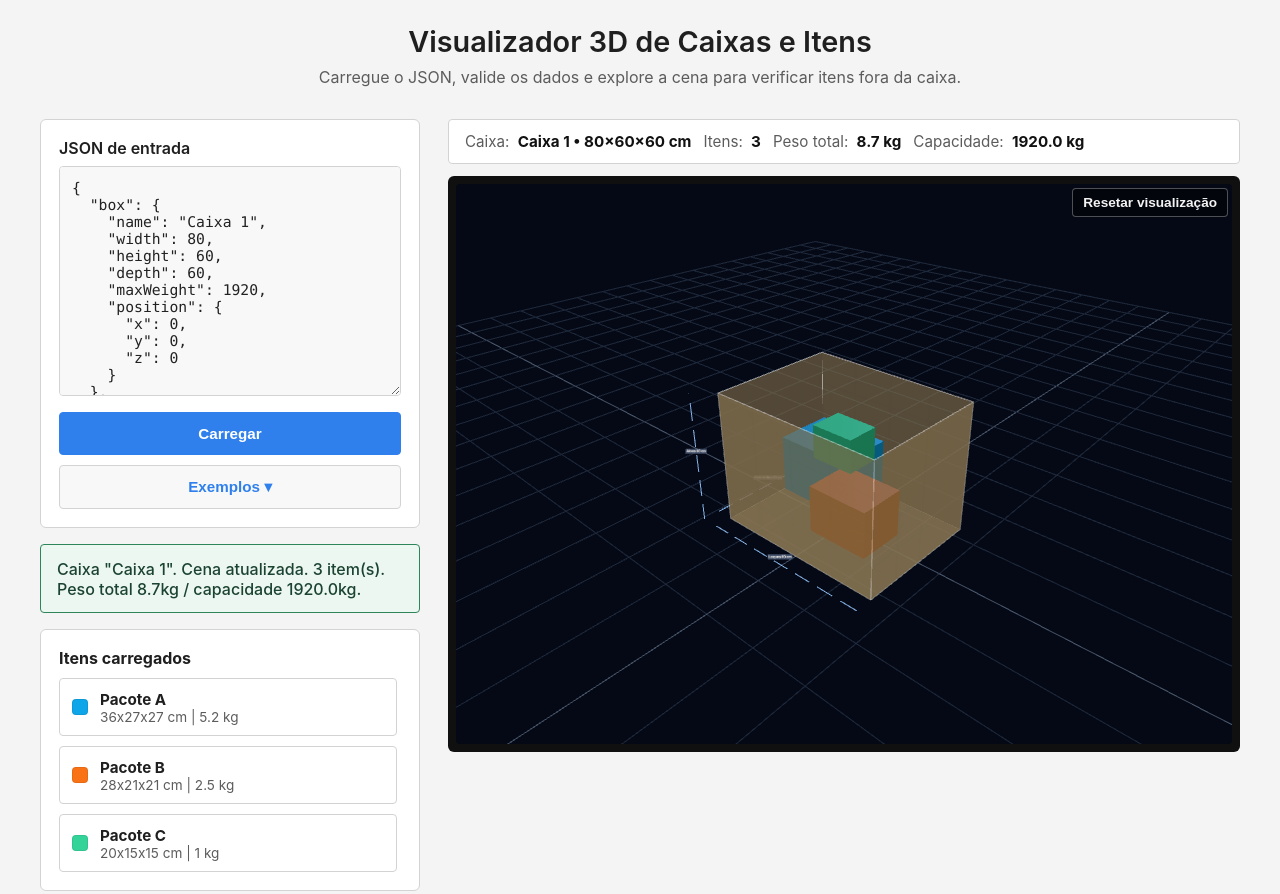
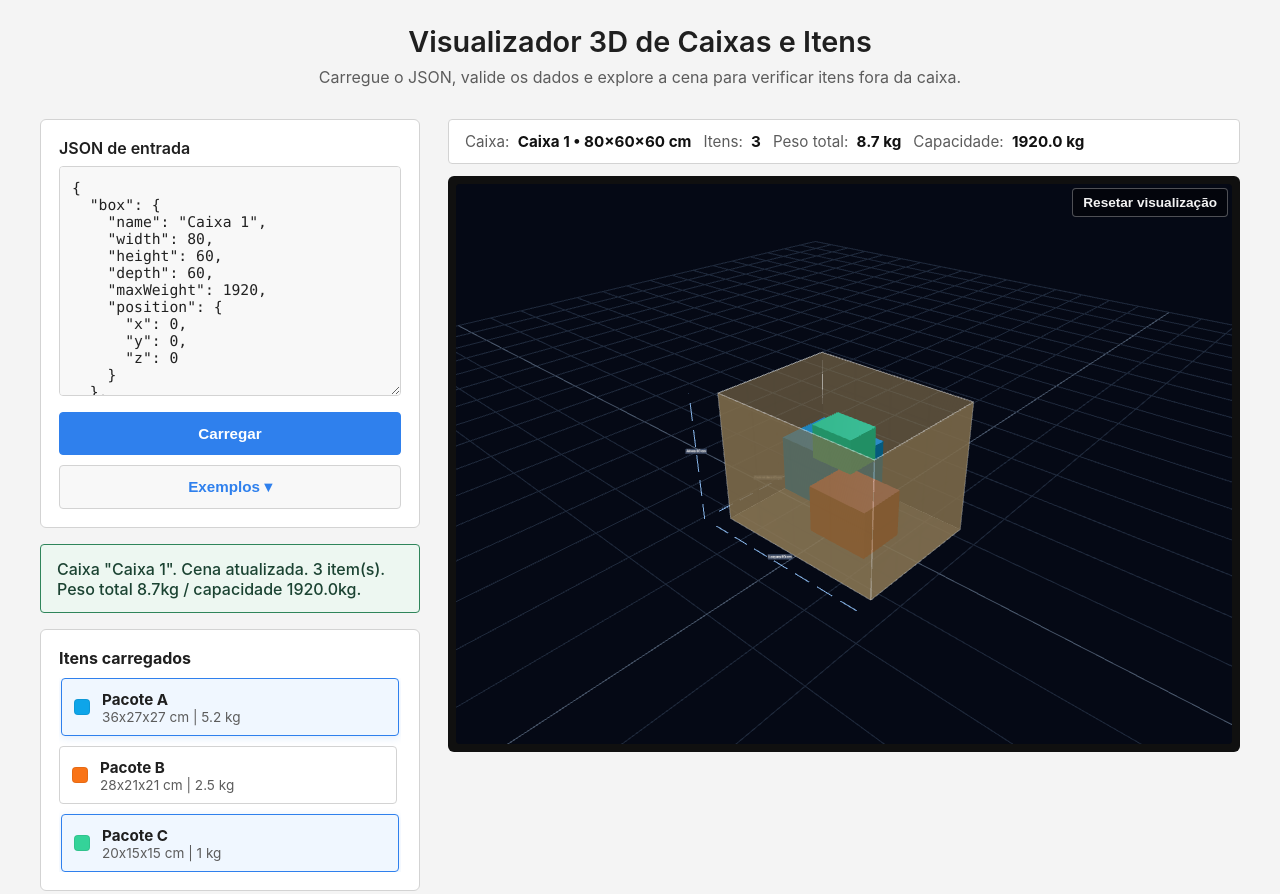
Before and after one commit to willianszwy/packviz3D, a plain HTML site: page index.html in a window 1280 px wide. Shown: the top 894 px of the page. Drawn offline with nearby package versions, Linux system fonts and the light colour scheme; animation ran at ten frames a second.

Commit message:
feat: Add item interactivity with hover and click detection

```diff
--- a/app.js
+++ b/app.js
@@ -86,6 +86,13 @@ scene.add(gridHelper);
 
 const cleanupCallbacks = [];
 
+// Raycaster for item interaction
+const raycaster = new THREE.Raycaster();
+const mouse = new THREE.Vector2();
+let hoveredItem = null;
+let selectedItem = null;
+let itemMeshes = [];
+
 populateExampleMenu();
 
 const loadedFromQuery = loadPayloadFromQuery();
@@ -93,8 +100,13 @@ const loadedFromQuery = loadPayloadFromQuery();
 window.addEventListener("resize", autoResize);
 autoResize();
 
+// Mouse interaction events
+viewerContainer.addEventListener("mousemove", onMouseMove);
+viewerContainer.addEventListener("click", onMouseClick);
+
 renderer.setAnimationLoop(() => {
   controls.update();
+  updateInteractions();
   renderer.render(scene, camera);
 });
 
@@ -264,9 +276,14 @@ function renderScene(box, items) {
   scene.add(dimensions);
   cleanupCallbacks.push(() => disposeObject(scene, dimensions));
 
+  // Reset item meshes array
+  itemMeshes = [];
+
   items.forEach((item) => {
     const mesh = buildItemMesh(item);
+    mesh.userData.itemData = item; // Store item data for interaction
     scene.add(mesh);
+    itemMeshes.push(mesh); // Track for raycasting
     cleanupCallbacks.push(() => disposeObject(scene, mesh));
 
     if (item.outside) {
@@ -474,6 +491,7 @@ function updateItemList(items) {
   items.forEach((item) => {
     const row = document.createElement("div");
     row.className = `item-row${item.outside ? " outside" : ""}`;
+    row.dataset.itemId = item.id; // For interaction tracking
 
     const colorTag = document.createElement("span");
     colorTag.className = "color-tag";
@@ -586,9 +604,140 @@ function resetCameraView() {
   }
 }
 
+function onMouseMove(event) {
+  const rect = viewerContainer.getBoundingClientRect();
+  mouse.x = ((event.clientX - rect.left) / rect.width) * 2 - 1;
+  mouse.y = -((event.clientY - rect.top) / rect.height) * 2 + 1;
+}
+
+function onMouseClick(event) {
+  raycaster.setFromCamera(mouse, camera);
+  const intersects = raycaster.intersectObjects(itemMeshes);
+
+  if (intersects.length > 0) {
+    const clickedMesh = intersects[0].object;
+    const itemData = clickedMesh.userData.itemData;
+
+    // Toggle selection
+    if (selectedItem === clickedMesh) {
+      selectedItem = null;
+      updateItemHighlight(clickedMesh, false, false);
+    } else {
+      // Deselect previous
+      if (selectedItem) {
+        updateItemHighlight(selectedItem, false, selectedItem === hoveredItem);
+      }
+      selectedItem = clickedMesh;
+      updateItemHighlight(clickedMesh, true, false);
+    }
+
+    // Scroll to item in list
+    scrollToItemInList(itemData.id);
+  } else {
+    // Click on empty space - deselect
+    if (selectedItem) {
+      updateItemHighlight(selectedItem, false, selectedItem === hoveredItem);
+      selectedItem = null;
+    }
+  }
+}
+
+function updateInteractions() {
+  if (!itemMeshes.length) return;
+
+  raycaster.setFromCamera(mouse, camera);
+  const intersects = raycaster.intersectObjects(itemMeshes);
+
+  if (intersects.length > 0) {
+    const newHovered = intersects[0].object;
+
+    if (hoveredItem !== newHovered) {
+      // Remove hover from previous
+      if (hoveredItem && hoveredItem !== selectedItem) {
+        updateItemHighlight(hoveredItem, false, false);
+      }
+
+      // Add hover to new
+      hoveredItem = newHovered;
+      if (hoveredItem !== selectedItem) {
+        updateItemHighlight(hoveredItem, false, true);
+      }
+
+      // Update cursor
+      viewerContainer.style.cursor = 'pointer';
+
+      // Highlight in list
+      highlightItemInList(hoveredItem.userData.itemData.id, true);
+    }
+  } else {
+    // No hover
+    if (hoveredItem && hoveredItem !== selectedItem) {
+      updateItemHighlight(hoveredItem, false, false);
+      highlightItemInList(hoveredItem.userData.itemData.id, false);
+    }
+    hoveredItem = null;
+    viewerContainer.style.cursor = 'default';
+  }
+}
+
+function updateItemHighlight(mesh, isSelected, isHovered) {
+  if (!mesh || !mesh.material) return;
+
+  const itemData = mesh.userData.itemData;
+  const baseColor = new THREE.Color(itemData.color);
+
+  if (isSelected) {
+    // Selected: bright emissive glow
+    mesh.material.emissive = new THREE.Color(0xffffff);
+    mesh.material.emissiveIntensity = 0.4;
+    mesh.scale.set(1.05, 1.05, 1.05);
+  } else if (isHovered) {
+    // Hovered: subtle glow
+    mesh.material.emissive = baseColor.clone().multiplyScalar(0.5);
+    mesh.material.emissiveIntensity = 0.3;
+    mesh.scale.set(1.02, 1.02, 1.02);
+  } else {
+    // Normal state
+    if (itemData.outside) {
+      mesh.material.emissive = new THREE.Color(0xb91c1c);
+      mesh.material.emissiveIntensity = 0.45;
+    } else {
+      mesh.material.emissive = new THREE.Color(0x000000);
+      mesh.material.emissiveIntensity = 0;
+    }
+    mesh.scale.set(1, 1, 1);
+  }
+}
+
+function scrollToItemInList(itemId) {
+  const itemRows = itemsList.querySelectorAll('.item-row');
+  itemRows.forEach(row => {
+    if (row.dataset.itemId === itemId) {
+      row.scrollIntoView({ behavior: 'smooth', block: 'nearest' });
+    }
+  });
+}
+
+function highlightItemInList(itemId, highlight) {
+  const itemRows = itemsList.querySelectorAll('.item-row');
+  itemRows.forEach(row => {
+    if (row.dataset.itemId === itemId) {
+      if (highlight) {
+        row.classList.add('hovered');
+      } else {
+        row.classList.remove('hovered');
+      }
+    }
+  });
+}
+
 function resetScene() {
   cleanupCallbacks.splice(0).forEach((dispose) => dispose());
   updateSummary(null, []);
+  // Reset interaction state
+  hoveredItem = null;
+  selectedItem = null;
+  itemMeshes = [];
 }
 
 function disposeObject(parent, object) {
--- a/styles.css
+++ b/styles.css
@@ -304,6 +304,8 @@ button.primary:hover,
   border-radius: 4px;
   background: var(--surface);
   align-items: center;
+  cursor: pointer;
+  transition: all 0.2s ease;
 }
 
 .color-tag {
@@ -331,6 +333,19 @@ button.primary:hover,
   color: var(--danger);
 }
 
+.item-row.hovered {
+  background: #f0f7ff;
+  border-color: var(--accent);
+  box-shadow: 0 2px 8px rgba(47, 128, 237, 0.15);
+  transform: translateX(2px);
+}
+
+.item-row.outside.hovered {
+  background: #ffe5e5;
+  border-color: var(--danger);
+  box-shadow: 0 2px 8px rgba(192, 57, 43, 0.15);
+}
+
 @media (max-width: 960px) {
   .app-layout {
     grid-template-columns: 1fr;
```
